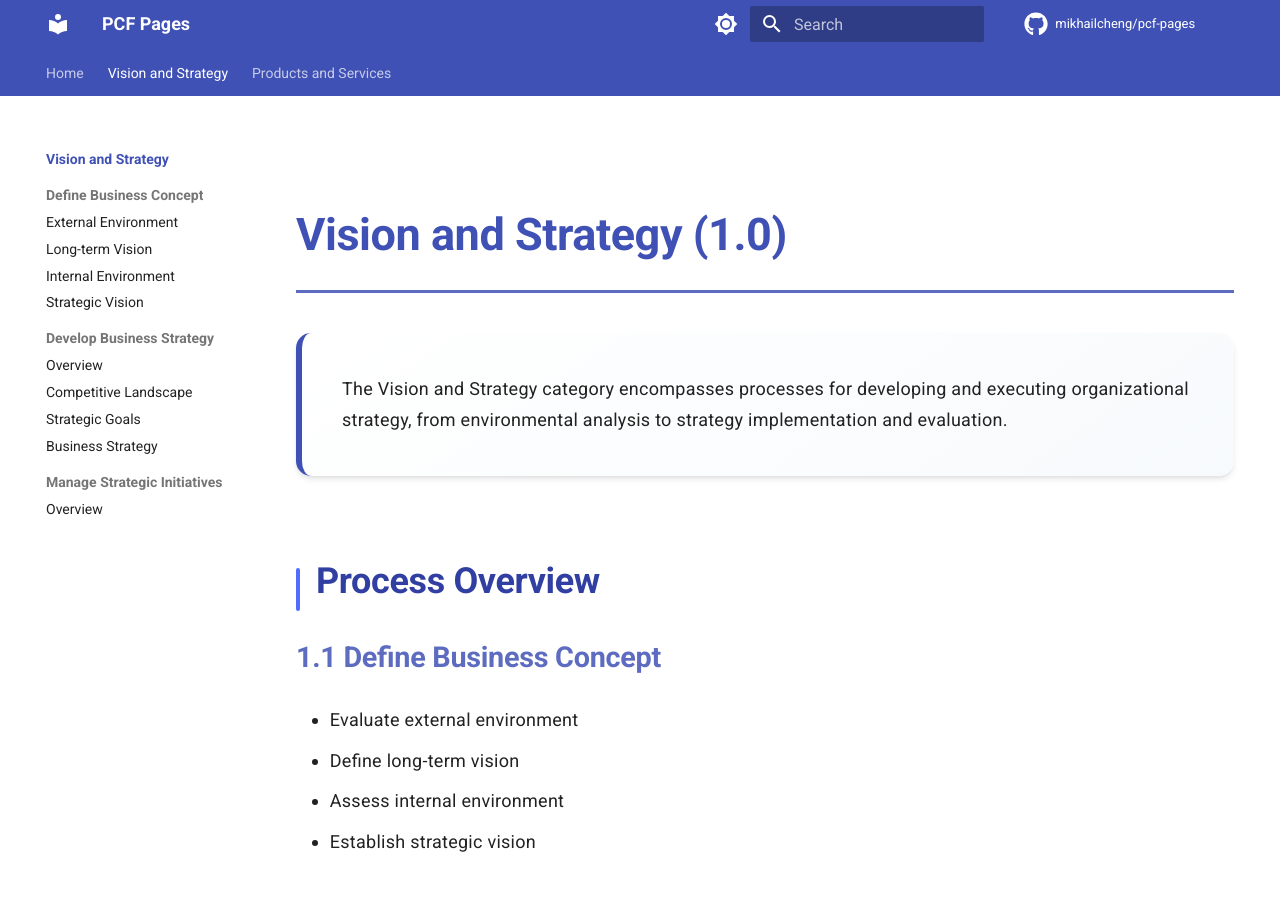
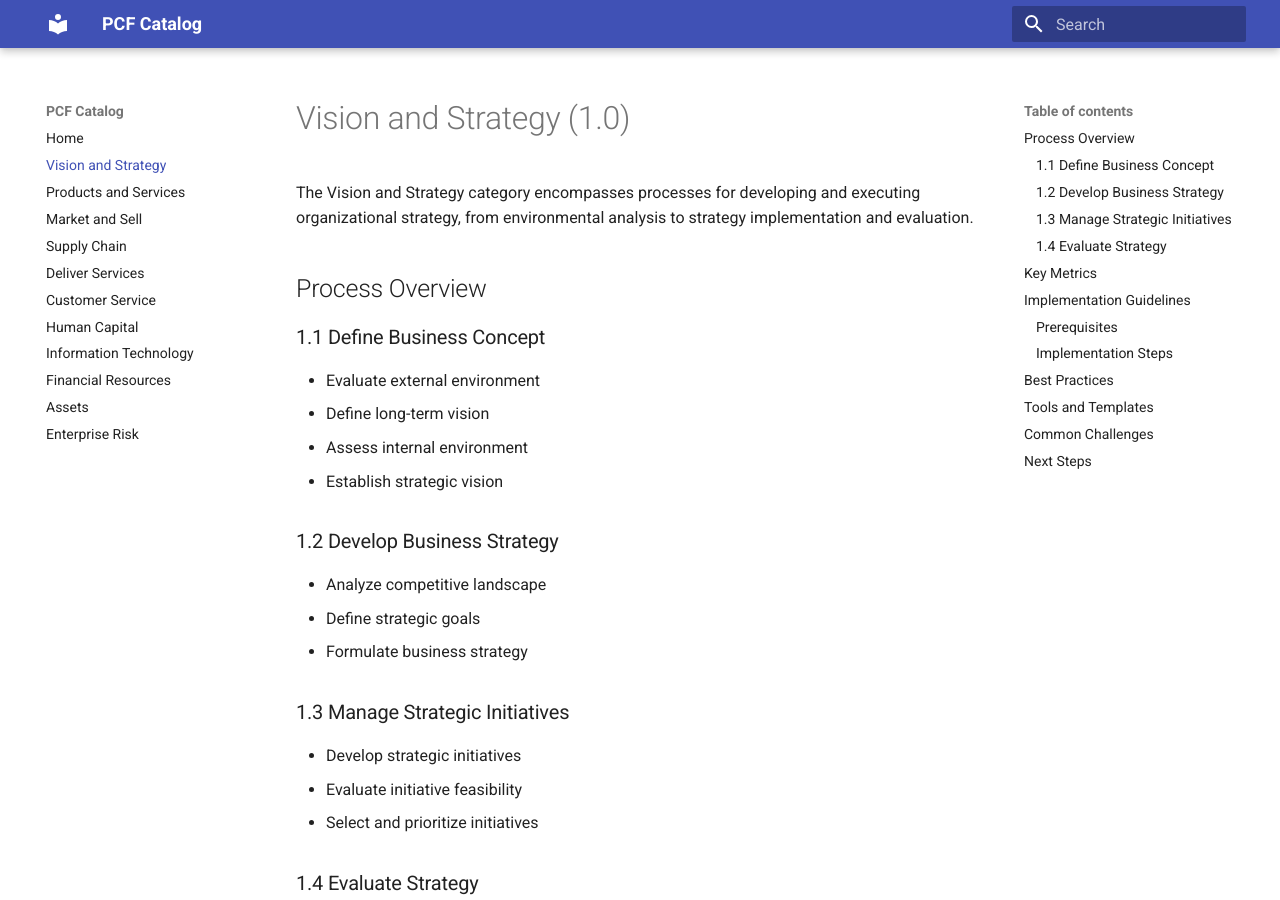
Before and after one commit to kazdatahelp/pcf-pages, an MkDocs documentation site: the page built from docs/vision_and_strategy/index.md, in a window 1280 px wide and 900 px high. Built offline with MkDocs 1.6.1 and Material for MkDocs 9.7.7, drawn with Linux system fonts in a browser that asks for light colours; comment, search, counter and statistics services are not loaded.

Commit message:
Add Enterprise Risk (Category 11) documentation

```diff
--- a/mkdocs.yml
+++ b/mkdocs.yml
@@ -1,98 +1,15 @@
-site_name: PCF Pages
-site_description: Process Classification Framework (PCF) Documentation
-site_author: Mikhail Cheng
-site_url: https://mikhailcheng.github.io/pcf-pages
-site_dir: site
-docs_dir: docs
-use_directory_urls: false
-
-theme:
-  name: material
-  language: en
-  features:
-    - navigation.tabs
-    - navigation.sections
-    - navigation.top
-    - navigation.tracking
-    - navigation.indexes
-    - navigation.expand
-    - toc.follow
-    - toc.integrate
-    - content.code.copy
-    - content.code.annotate
-    - search.suggest
-    - search.highlight
-    - search.share
-    - header.autohide
-  palette:
-    - media: "(prefers-color-scheme: light)"
-      scheme: default
-      primary: indigo
-      accent: indigo
-      toggle:
-        icon: material/brightness-7
-        name: Switch to dark mode
-    - media: "(prefers-color-scheme: dark)"
-      scheme: slate
-      primary: indigo
-      accent: indigo
-      toggle:
-        icon: material/brightness-4
-        name: Switch to light mode
-  font:
-    text: Roboto
-    code: Roboto Mono
-  icon:
-    repo: fontawesome/brands/github
-
-plugins:
-  - search
-
-markdown_extensions:
-  - meta
-  - def_list
-  - attr_list
-  - md_in_html
-  - admonition
-  - footnotes
-  - tables
-  - pymdownx.details
-  - pymdownx.highlight:
-      anchor_linenums: true
-      line_spans: __span
-      pygments_lang_class: true
-  - pymdownx.inlinehilite
-  - pymdownx.snippets
-  - pymdownx.superfences
-  - pymdownx.tabbed:
-      alternate_style: true
-  - pymdownx.tasklist:
-      custom_checkbox: true
-
-extra_css:
-  - assets/stylesheets/extra.css
-
+site_name: PCF Catalog
+theme: material
 nav:
   - Home: index.md
-  - Vision and Strategy:
-    - Overview: vision_and_strategy/index.md
-    - Define Business Concept:
-      - External Environment: vision_and_strategy/1.1.1_evaluate_external_environment.md
-      - Long-term Vision: vision_and_strategy/1.1.2_define_long_term_vision.md
-      - Internal Environment: vision_and_strategy/1.1.3_assess_internal_environment.md
-      - Strategic Vision: vision_and_strategy/1.1.4_establish_strategic_vision.md
-    - Develop Business Strategy:
-      - Overview: vision_and_strategy/1.2_develop_business_strategy.md
-      - Competitive Landscape: vision_and_strategy/1.2.1_analyze_competitive_landscape.md
-      - Strategic Goals: vision_and_strategy/1.2.2_define_strategic_goals.md
-      - Business Strategy: vision_and_strategy/1.2.3_develop_business_strategy.md
-    - Manage Strategic Initiatives:
-      - Overview: vision_and_strategy/1.3_manage_strategic_initiatives.md
-  - Products and Services:
-    - Overview: products_and_services/index.md
-    - Design Product: products_and_services/2.1_design_product.md
-    - Develop Product: products_and_services/2.2_develop_product.md
-
-repo_name: mikhailcheng/pcf-pages
-repo_url: https://github.com/mikhailcheng/pcf-pages
-edit_uri: edit/main/docs/
+  - Vision and Strategy: vision_and_strategy/index.md
+  - Products and Services: products_and_services/index.md
+  - Market and Sell: market_and_sell/index.md
+  - Supply Chain: supply_chain/index.md
+  - Deliver Services: deliver_services/index.md
+  - Customer Service: customer_service/index.md
+  - Human Capital: human_capital/index.md
+  - Information Technology: information_technology/index.md
+  - Financial Resources: financial_resources/index.md
+  - Assets: assets/index.md
+  - Enterprise Risk: enterprise_risk/index.md
```
Also changed, not shown: docs/enterprise_risk/index.md (added, +3 -0 lines).
